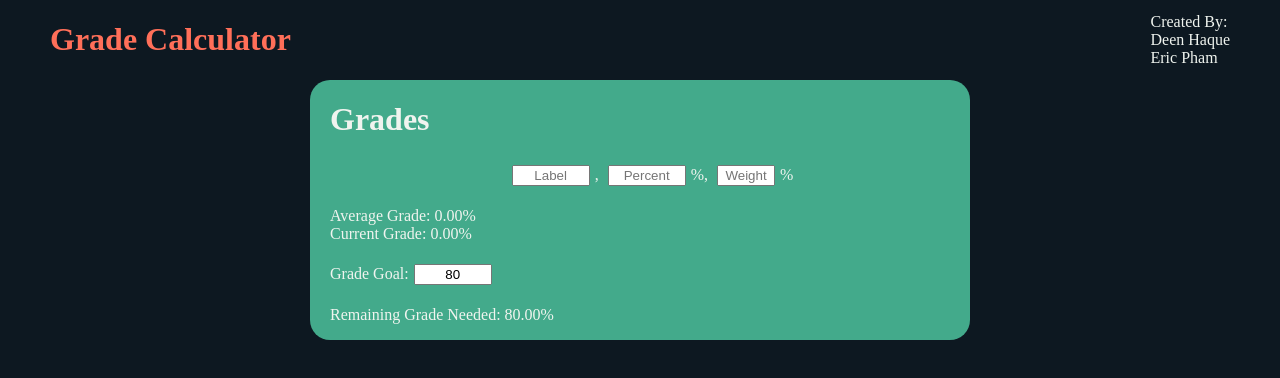
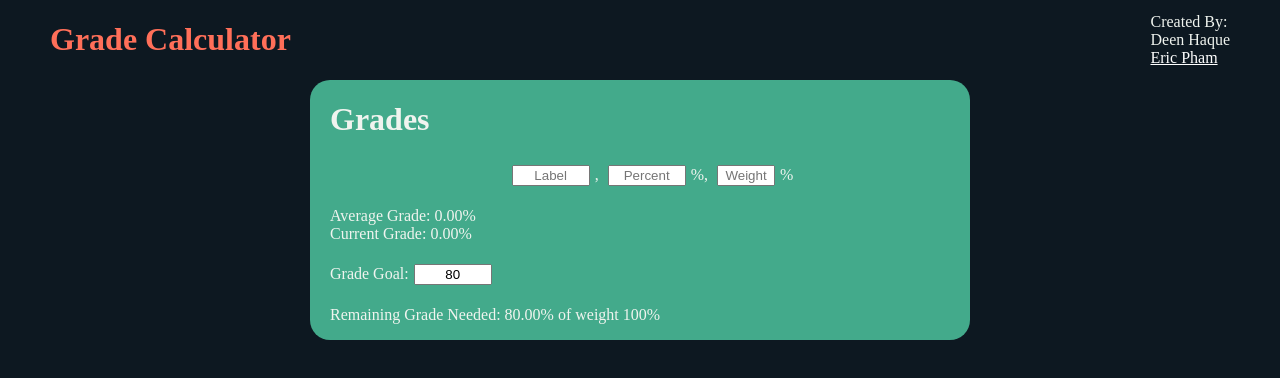
Before and after one commit to deenhaque/grade-calculator, a React (Create React App) app: page / in a window 1280 px wide. Shown: the top 378 px of the page. Built offline with nearby package versions, Linux system fonts and the light colour scheme; a web font is replaced by a local one.

Commit message:
Adjust grade string and add link to Eric's site

```diff
--- a/src/Grades.js
+++ b/src/Grades.js
@@ -53,11 +53,12 @@ export default function Grades() {
     return avg;
   }
 
-  const calculateRemainingGrade = ()=> {
+  const calculateRemainingGradeStr = ()=> {
     // Get current avg grade
     let avg = 0;
     let totalWeight = 0;
     let remainingWeight = 100;
+    let remainingGrade = 0;
     // Get avg grade and remaining weight
     grades.forEach(({weight, percent})=> {
       if (weight && percent) {
@@ -68,7 +69,8 @@ export default function Grades() {
     remainingWeight = 100-totalWeight;
 
     // Remaining grade calculation
-    return (gradeGoal - avg) / (remainingWeight/100);
+    remainingGrade = (gradeGoal - avg) / (remainingWeight/100);
+    return `${parseFloat(remainingGrade).toFixed(2)}% of weight ${remainingWeight}%`;
   }
 
   useEffect(()=> {
@@ -146,7 +148,7 @@ export default function Grades() {
             />
         </div>
         <p>
-          Remaining Grade Needed: {`${parseFloat(calculateRemainingGrade()).toFixed(2)}%`}
+          Remaining Grade Needed: {calculateRemainingGradeStr()}
         </p>
 
     </StyledGrades>
--- a/src/Header.js
+++ b/src/Header.js
@@ -12,6 +12,11 @@ function Header() {
     padding: 0px;
     margin: 0px;
   `;
+  const StyledCreatorLink = styled.a`
+    padding: 0px;
+    margin: 0px;
+    color: white;
+  `;
   return (
     <StyledHeader>
       <h1>
@@ -21,7 +26,7 @@ function Header() {
 
       <StyledCreatorText>Created By:</StyledCreatorText>
       <StyledCreatorText>Deen Haque</StyledCreatorText>
-      <StyledCreatorText>Eric Pham</StyledCreatorText>
+      <StyledCreatorLink href="https://ericphamep.github.io/">Eric Pham</StyledCreatorLink>
       </div>
     </StyledHeader>
   );
```
